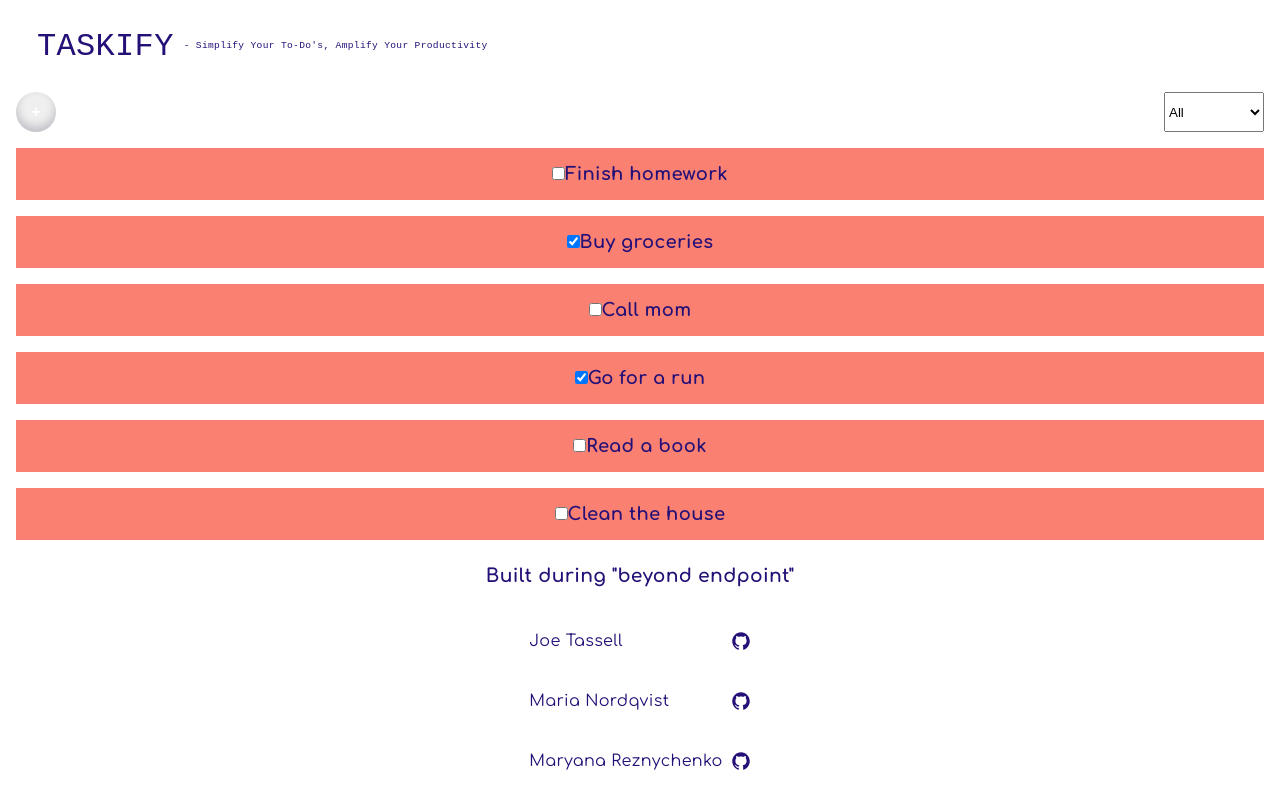
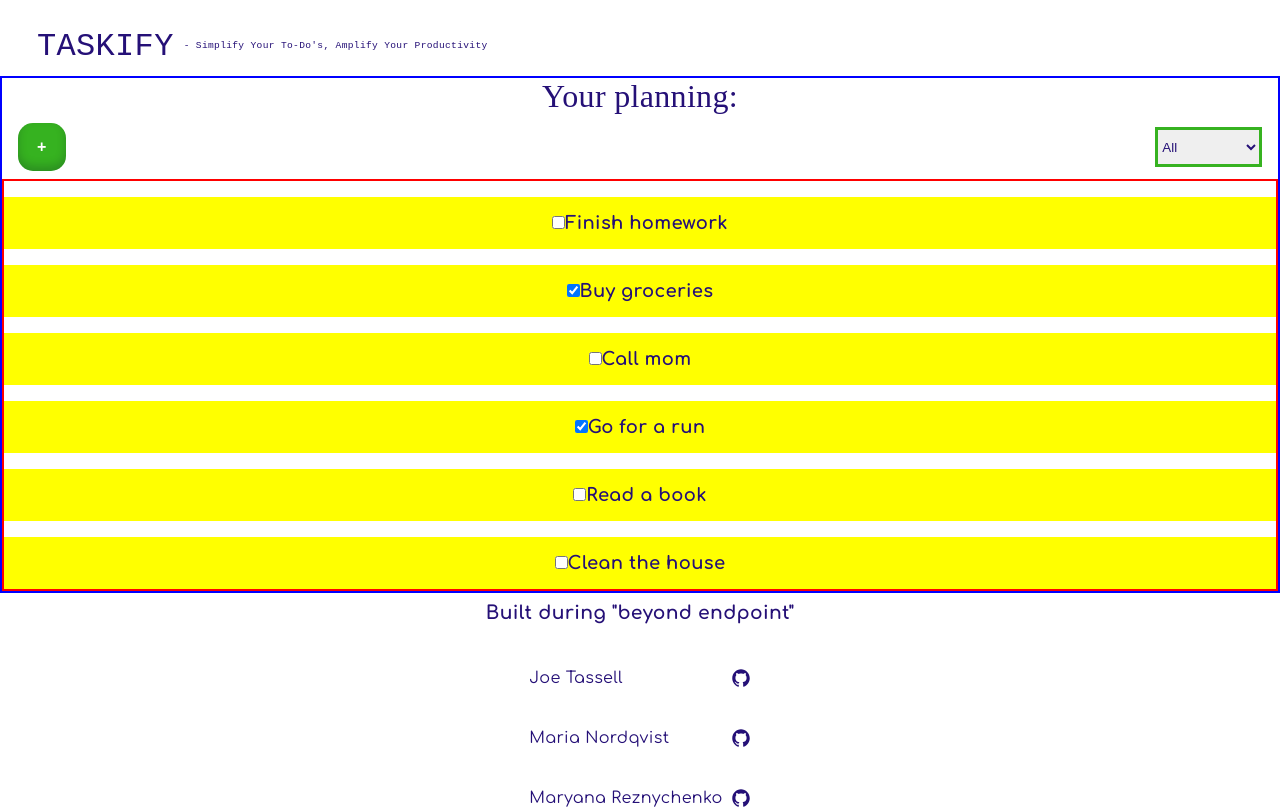
Before and after one commit to Quantinx/TodoList-assignment, a React (Vite) app in the folder todo-client/: page /todo in a window 1280 px wide. Shown: the top 809 px of the page. Built offline with nearby package versions, Linux system fonts and the light colour scheme; a web font is replaced by a local one.

Commit message:
Styling to todo. Not finished yet.

```diff
--- a/todo-client/src/App.css
+++ b/todo-client/src/App.css
@@ -0,0 +1,25 @@
+/* STYLING for UNIQUE COMPONENTS: */
+
+/* Add task button /AddTAskBtn.jsx/ */
+.add-bnt {
+  height: 3em;
+  width: 3em;
+  border-radius: 15px;
+  background-color: var(--clr-cta-primary);
+}
+
+/* Filter for tasks /Filter.jsx/*/
+.filter-select {
+  height: 3em;
+  width: 8em;
+  border: 3px solid;
+  border-color: var(--clr-cta-primary);
+  color: var(--clr-primary-text);
+}
+
+/* Every separate task in the list /TodoItem.jsx/ */
+.todo-item {
+  margin-top: 1rem;
+  padding: 1rem;
+  background-color: yellow;
+}
--- a/todo-client/src/App.jsx
+++ b/todo-client/src/App.jsx
@@ -6,6 +6,7 @@ import Login from "./pages/Login/Login";
 import Register from "./pages/Register/Register";
 import { BrowserRouter, Routes, Route } from "react-router-dom";
 import { TaskProvider } from "./provider/TaskProvider";
+import "./App.css";
 
 function App() {
   return (
--- a/todo-client/src/index.css
+++ b/todo-client/src/index.css
@@ -53,6 +53,7 @@ h2 {
   font-size: 1.5rem;
   font-weight: 700;
   line-height: 3rem; /* 183.333% */
+  margin-top: 1.5em;
 }
 
 p,
@@ -84,8 +85,8 @@ li {
 button {
   width: 17em;
   height: 4.5em;
+  border-radius: 2em;
   box-shadow: inset 0 -5px 10px rgba(1, 6, 35, 0.2);
-  border-radius: 2em;
   border: none;
   cursor: pointer;
   color: var(--clr-secondary-text);
@@ -108,11 +109,6 @@ textarea {
   outline: none;
 }
 
-.add-bnt {
-  height: 40px;
-  width: 40px;
-}
-
 .more-info {
   position: absolute;
   border: 1px solid;
@@ -131,26 +127,3 @@ textarea {
   height: 20px;
   width: 20px;
 }
-
-.todo-item {
-  margin-top: 1rem;
-  padding: 1rem;
-  background-color: salmon;
-}
-
-.todo-container {
-  display: flex;
-  margin: 1rem;
-  flex-direction: column;
-}
-
-.todo-container-top {
-  display: flex;
-  align-items: center;
-  justify-content: space-between;
-}
-
-.filter-select {
-  height: 40px;
-  width: 100px;
-}
--- a/todo-client/src/pages/Landing/Landing.jsx
+++ b/todo-client/src/pages/Landing/Landing.jsx
@@ -7,12 +7,12 @@ function Landing() {
       <main className={styles.landing}>
         <h1>A simple ToDo list to manage daily routine.</h1>
         <h2>You are always ready to plan the day!</h2>
-        <nav className={styles.landingBtnContainer}>
+        <nav className={styles.landing__BtnContainer}>
           <Link to="/login">
-            <button className={styles.landingBtnLogin}>log in</button>
+            <button className={styles.landing__BtnLogin}>log in</button>
           </Link>
           <Link to="/register">
-            <button className={styles.landingBtnCreate}>
+            <button className={styles.landing__BtnCreate}>
               create an account
             </button>
           </Link>
--- a/todo-client/src/pages/Landing/Landing.module.css
+++ b/todo-client/src/pages/Landing/Landing.module.css
@@ -1,30 +1,16 @@
-.landing .landingBtnContainer {
+.landing,
+.landing__BtnContainer {
+  margin: 4em 1em;
   display: flex;
   align-items: center;
-  padding-top: 10px;
   flex-direction: column;
-  width: 100%;
 }
-.landingBtnContainer {
-  margin: 5em auto;
+.landing__BtnContainer {
   gap: 2em;
 }
-.landingBtnLogin {
+.landing__BtnLogin {
   background-color: var(--clr-cta-primary);
 }
-.landingBtnCreate {
+.landing__BtnCreate {
   background-color: var(--clr-cta-secondary);
 }
-
-/* .landingBtn:hover {
-  box-shadow: inset 0 -10px 10px rgba(0, 15, 2, 0.2);
-  background-color: var(--clr-cta-secondary);
-  transition: 500ms;
-} */
-/* @media (max-width: 64em) {
-  .landingBtnLogin,
-  .landingBtnCreate {
-    width: 6.5em;
-    height: 2em;
-  }
-} */
--- a/todo-client/src/pages/TodoPage/TodoPage.jsx
+++ b/todo-client/src/pages/TodoPage/TodoPage.jsx
@@ -5,6 +5,7 @@ import { useContext, useState } from "react";
 import { TaskProviderContext } from "../../provider/TaskProvider";
 import AddTaskBtn from "../../components/AddTaskBtn";
 import AddTask from "../../components/AddTask/AddTask";
+import styles from "./TodoPage.module.css";
 
 const TODAY_FILTER = "today";
 const TOMORROW_FILTER = "tommorow";
@@ -60,13 +61,16 @@ export default function TodoPage() {
   });
 
   return (
-    <div className="todo-container">
+    <div>
+      <main className={styles.todo__container}>
         <User />
-      <div className="todo-container-top">
+        <h1>Your planning:</h1>
+        <div className={styles.todo__header}>
           <AddTaskBtn onClick={showAddTask} />
           <Filter onFilterChange={handleFilterChange} />
         </div>
-      <main className="todo-list">
+
+        <div className={styles.todo__list}>
           {filteredTasks.length > 0 ? (
             <ul>
               {filteredTasks.map((task, index) => {
@@ -90,6 +94,7 @@ export default function TodoPage() {
             <div>No data found</div>
           )}
           <AddTask visible={addTaskVisible} onClose={hideAddTask} />
+        </div>
       </main>
     </div>
   );
--- /dev/null
+++ b/todo-client/src/pages/TodoPage/TodoPage.module.css
@@ -0,0 +1,13 @@
+.todo__container {
+  border: 2px solid blue;
+}
+.todo__header {
+  margin: 0.5em 1em;
+  display: flex;
+  align-items: center;
+  justify-content: space-between;
+}
+
+.todo__list {
+  border: 2px solid red;
+}
```
Lines whose indentation alone changed are shown as unchanged.
